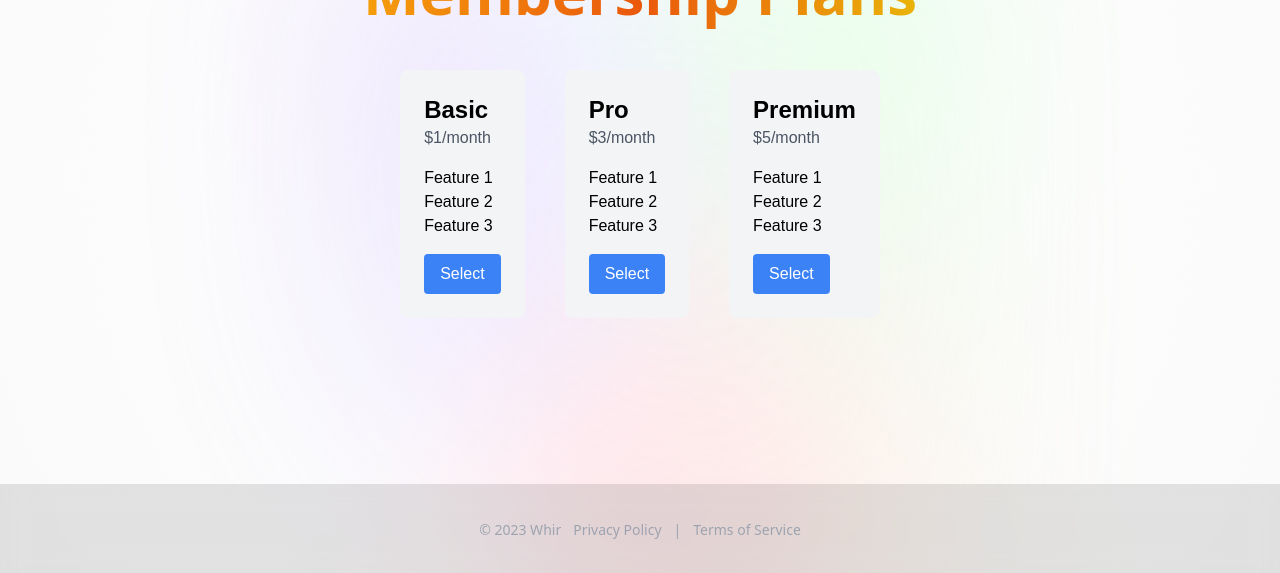
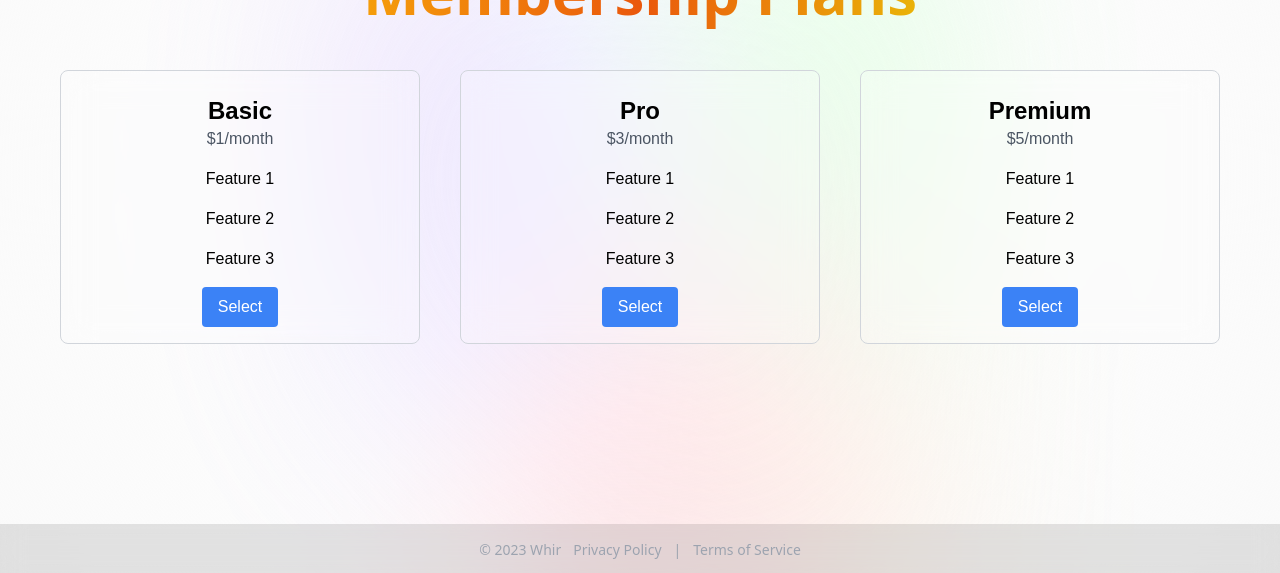
Before and after one commit to coffeedevsolutions/project_whir, a Next.js app: page /Membership in a window 1280 px wide. Shown: the part 224-797 px from the top of the page. Built offline with nearby package versions, Linux system fonts and the light colour scheme; no server answers.

Commit message:
Shrunk the footer

```diff
--- a/components/Membership.jsx
+++ b/components/Membership.jsx
@@ -9,7 +9,7 @@ export const Membership = () => {
       <br className='max-md:hidden' />
       <span className='orange_gradient text-center '> Membership Plans </span>
     </h1>
-        <div className="app">
+        <div className="">
             <PricingTier />
         </div>
     </div>
--- a/components/PricingTier.jsx
+++ b/components/PricingTier.jsx
@@ -4,13 +4,13 @@ const PricingTier = () => {
   return (
     <div className="flex justify-center space-x-10 font-satoshi">
       {/* Pricing Tier 1 */}
-      <div className="w-2/3 bg-gray-100 p-6 rounded-lg">
+      <div className="text-center w-2/3 bg-gray-100 p-6 rounded-lg prompt_card">
         <h2 className="text-2xl font-semibold">Basic</h2>
         <p className="text-gray-600">$1/month</p>
-        <ul className="mt-4">
-          <li>Feature 1</li>
-          <li>Feature 2</li>
-          <li>Feature 3</li>
+        <ul className="mt-4 ">
+          <li className="mt-4 ">Feature 1</li>
+          <li className="mt-4 ">Feature 2</li>
+          <li className="mt-4 ">Feature 3</li>
         </ul>
         <button className="mt-4 bg-blue-500 text-white px-4 py-2 rounded hover:bg-blue-600">
           Select
@@ -18,13 +18,13 @@ const PricingTier = () => {
       </div>
 
       {/* Pricing Tier 2 */}
-      <div className="w-2/3 bg-gray-100 p-6 rounded-lg">
+      <div className="text-center w-2/3 bg-gray-100 p-6 rounded-lg prompt_card">
         <h2 className="text-2xl font-semibold">Pro</h2>
         <p className="text-gray-600">$3/month</p>
         <ul className="mt-4">
-          <li>Feature 1</li>
-          <li>Feature 2</li>
-          <li>Feature 3</li>
+          <li className="mt-4 ">Feature 1</li>
+          <li className="mt-4 ">Feature 2</li>
+          <li className="mt-4 ">Feature 3</li>
         </ul>
         <button className="mt-4 bg-blue-500 text-white px-4 py-2 rounded hover:bg-blue-600">
           Select
@@ -32,13 +32,13 @@ const PricingTier = () => {
       </div>
 
       {/* Pricing Tier 3 */}
-      <div className="w-2/3 bg-gray-100 p-6 rounded-lg">
+      <div className=" text-center w-2/3 bg-gray-100 p-6 rounded-lg prompt_card">
         <h2 className="text-2xl font-semibold">Premium</h2>
         <p className="text-gray-600">$5/month</p>
         <ul className="mt-4">
-          <li>Feature 1</li>
-          <li>Feature 2</li>
-          <li>Feature 3</li>
+          <li className="mt-4 ">Feature 1</li>
+          <li className="mt-4 ">Feature 2</li>
+          <li className="mt-4 ">Feature 3</li>
         </ul>
         <button className="mt-4 bg-blue-500 text-white px-4 py-2 rounded hover:bg-blue-600">
           Select
--- a/styles/globals.css
+++ b/styles/globals.css
@@ -236,7 +236,7 @@
 }
 
 .footer {
-  @apply w-full py-9 mt-16 text-center text-gray-400 text-sm bg-black/10 backdrop-blur-md  backdrop-filter;
+  @apply w-full py-4 mt-16 text-center text-gray-400 text-sm bg-black/10 backdrop-blur-md  backdrop-filter;
 }
 
 .footer-content {
```
